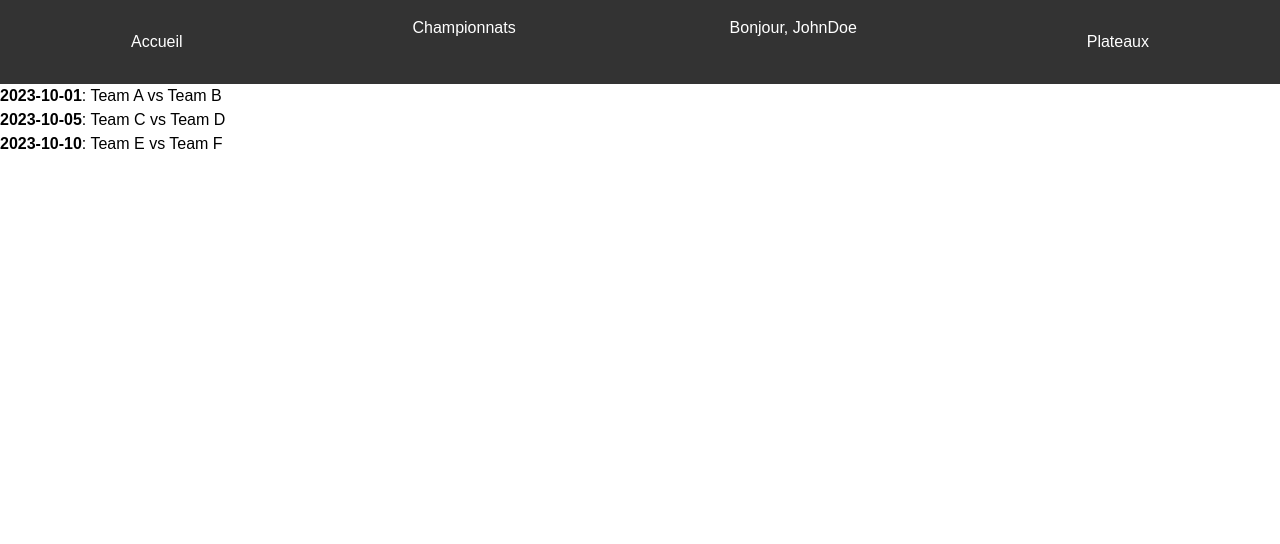
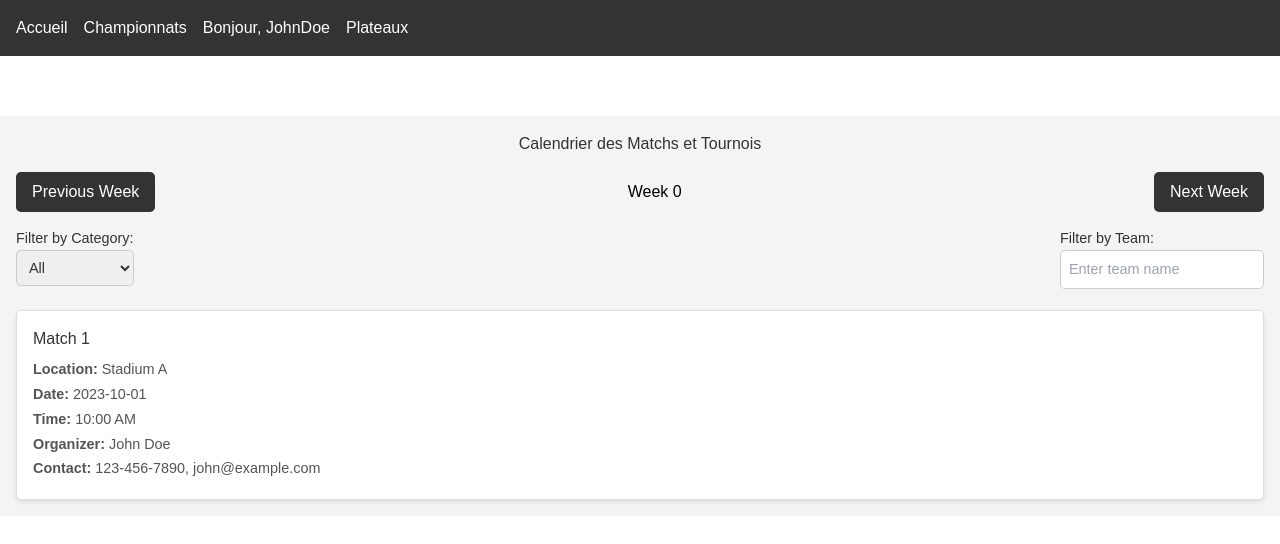
Before and after one commit to migesve/ProjetIHM2_LU_ESPINAL, a Next.js app: page /pages/calendrier in a window 1280 px wide. Shown: the top 544 px of the page. Built offline with nearby package versions, Linux system fonts and the light colour scheme.

Commit message:
ancienne 2

```diff
--- /dev/null
+++ b/app/pages/calendrier/calendrierPage.module.css
@@ -0,0 +1,87 @@
+.container {
+  padding: 1rem;
+  background-color: #f4f4f4;
+  font-family: Arial, sans-serif;
+}
+
+.title {
+  color: #333;
+  text-align: center;
+  margin-bottom: 1rem;
+}
+
+.controls {
+  display: flex;
+  justify-content: space-between;
+  align-items: center;
+  margin-bottom: 1rem;
+  gap: 1rem;
+}
+
+.controls button {
+  background-color: #333;
+  color: white;
+  padding: 0.5rem 1rem;
+  border: none;
+  cursor: pointer;
+  border-radius: 5px;
+  transition: background-color 0.3s ease;
+}
+
+.controls button:hover {
+  background-color: #555;
+}
+
+.filters {
+  display: flex;
+  justify-content: space-between;
+  gap: 1rem;
+  margin-bottom: 1rem;
+}
+
+.filters label {
+  display: flex;
+  flex-direction: column;
+  font-size: 0.9rem;
+  color: #333;
+}
+
+.filters select,
+.filters input {
+  padding: 0.5rem;
+  border: 1px solid #ccc;
+  border-radius: 5px;
+}
+
+.eventList {
+  display: flex;
+  flex-direction: column;
+  gap: 1rem;
+}
+
+.eventCard {
+  background-color: white;
+  padding: 1rem;
+  border: 1px solid #ddd;
+  border-radius: 5px;
+  box-shadow: 0px 2px 4px rgba(0, 0, 0, 0.1);
+}
+
+.eventCard h2 {
+  color: #333;
+  margin: 0 0 0.5rem 0;
+}
+
+.eventCard p {
+  margin: 0.2rem 0;
+  font-size: 0.9rem;
+  color: #555;
+}
+
+.eventCard p span {
+  font-weight: bold;
+}
+
+.eventCard:hover {
+  box-shadow: 0px 4px 8px rgba(0, 0, 0, 0.2);
+}
--- a/app/pages/calendrier/page.tsx
+++ b/app/pages/calendrier/page.tsx
@@ -1,23 +1,105 @@
-import React from 'react';
+"use client";
 
-const matches = [
-    { date: '2023-10-01', teams: 'Team A vs Team B' },
-    { date: '2023-10-05', teams: 'Team C vs Team D' },
-    { date: '2023-10-10', teams: 'Team E vs Team F' },
-    // Add more matches as needed
+import React, { useState } from 'react';
+import styles from './CalendrierPage.module.css';
+
+interface Event {
+    id: number;
+    name: string;
+    location: string;
+    date: string;
+    time: string;
+    organizer: {
+        name: string;
+        phone: string;
+        email: string;
+    };
+    category: string;
+    team: string;
+}
+
+const events: Event[] = [
+    {
+        id: 1,
+        name: 'Match 1',
+        location: 'Stadium A',
+        date: '2023-10-01',
+        time: '10:00 AM',
+        organizer: {
+            name: 'John Doe',
+            phone: '123-456-7890',
+            email: 'john@example.com',
+        },
+        category: 'Football',
+        team: 'Team A',
+    },
 ];
 
 const CalendrierPage: React.FC = () => {
+    const [week, setWeek] = useState(0);
+    const [category, setCategory] = useState('');
+    const [team, setTeam] = useState('');
+
+    const handleWeekChange = (direction: number) => {
+        setWeek(week + direction);
+    };
+
+    const filteredEvents = events.filter(event => {
+        return (
+            (category === '' || event.category === category) &&
+            (team === '' || event.team.includes(team))
+        );
+    });
+
     return (
-        <div>
-            <h1>Match Dates</h1>
-            <ul>
-                {matches.map((match, index) => (
-                    <li key={index}>
-                        <strong>{match.date}</strong>: {match.teams}
-                    </li>
+        <div className={styles.container}>
+            <h1 className={styles.title}>Calendrier des Matchs et Tournois</h1>
+            <div className={styles.controls}>
+                <button onClick={() => handleWeekChange(-1)}>Previous Week</button>
+                <span>Week {week}</span>
+                <button onClick={() => handleWeekChange(1)}>Next Week</button>
+            </div>
+            <div className={styles.filters}>
+                <label>
+                    Filter by Category:
+                    <select value={category} onChange={e => setCategory(e.target.value)}>
+                        <option value="">All</option>
+                        <option value="Football">Football</option>
+                        <option value="Basketball">Basketball</option>
+                    </select>
+                </label>
+                <label>
+                    Filter by Team:
+                    <input
+                        type="text"
+                        value={team}
+                        onChange={e => setTeam(e.target.value)}
+                        placeholder="Enter team name"
+                    />
+                </label>
+            </div>
+            <div className={styles.eventList}>
+                {filteredEvents.map(event => (
+                    <div className={styles.eventCard} key={event.id}>
+                        <h2>{event.name}</h2>
+                        <p>
+                            <span>Location:</span> {event.location}
+                        </p>
+                        <p>
+                            <span>Date:</span> {event.date}
+                        </p>
+                        <p>
+                            <span>Time:</span> {event.time}
+                        </p>
+                        <p>
+                            <span>Organizer:</span> {event.organizer.name}
+                        </p>
+                        <p>
+                            <span>Contact:</span> {event.organizer.phone}, {event.organizer.email}
+                        </p>
+                    </div>
                 ))}
-            </ul>
+            </div>
         </div>
     );
 };
--- a/components/Navbar.module.css
+++ b/components/Navbar.module.css
@@ -1,48 +1,3 @@
-.navbar {
-    background-color: #333;
-    overflow: hidden;
-    position: fixed;
-    top: 0;
-    width: 100%;
-    z-index: 1000;
-}
-
-.navList {
-    list-style-type: none;
-    margin: 0;
-    padding: 0;
-    display: flex;
-    justify-content: space-around;
-}
-
-.navItem {
-    display: inline;
-}
-
-.navItem a {
-    display: block;
-    color: white;
-    text-align: center;
-    padding: 14px 16px;
-    text-decoration: none;
-}
-
-.navItem a:hover {
-    background-color: #ddd;
-    color: black;
-}
-
-.subMenu {
-    display: none;
-    position: absolute;
-    background-color: white;
-
-}
-
-.dropdown:hover .subMenu {
-    display: block;
-}
-
 .navbar {
   background-color: #333;
   padding: 1rem;
```
Also changed, not shown: components/Navbar.tsx (+34 -16 lines). Lines whose indentation alone changed are shown as unchanged.
